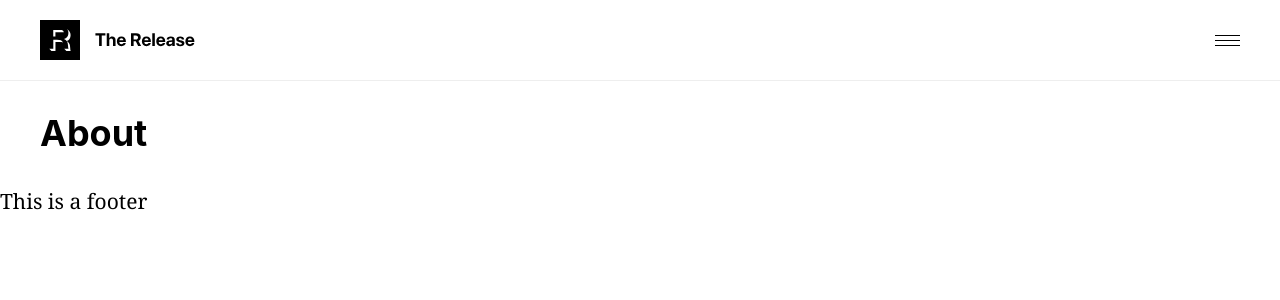
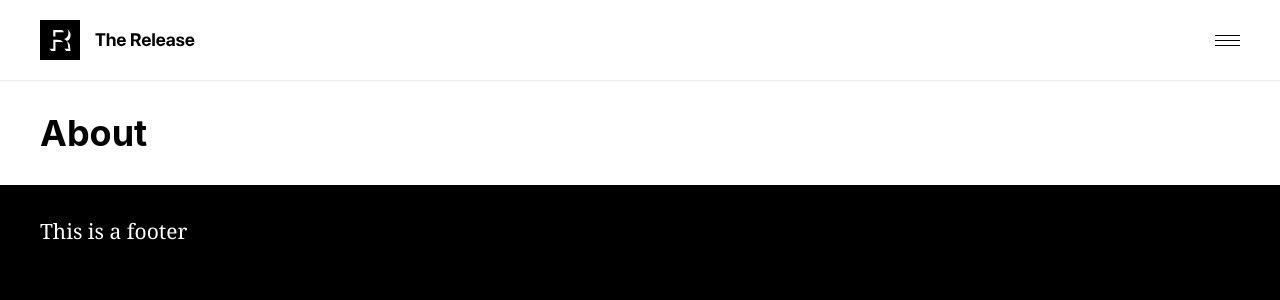
Before and after one commit to the-release/the-release.github.io, a Next.js app: page /about in a window 1280 px wide. Shown: the top 300 px of the page. Built offline with nearby package versions, Linux system fonts and the light colour scheme.

Commit message:
more styling

```diff
--- a/src/modules/footer/footer.component.tsx
+++ b/src/modules/footer/footer.component.tsx
@@ -2,7 +2,15 @@ import React, { FC } from "react";
 import styled from "styled-components";
 import { Text } from "../../catalog/text/text.component";
 
-const StyledFooter = styled.footer``;
+const StyledFooter = styled.footer`
+  background: #000;
+  flex-grow: 1;
+  padding: 30px 40px;
+
+  p {
+    color: #fff !important;
+  }
+`;
 
 export const Footer: FC = ({ ...otherProps }) => {
   return (
--- a/src/modules/page-category/page-category.component.tsx
+++ b/src/modules/page-category/page-category.component.tsx
@@ -35,7 +35,9 @@ export const PageCategory: FC<PageCategoryProps> = ({
         contentType="category"
       />
       <Layout>
-        <Heading component="h1">{category.name}</Heading>
+        <Heading component="h1" gutterBottom>
+          {category.name}
+        </Heading>
         <ArticleList>
           {articles.map((props, index) => (
             <ArticleCard {...props} key={index} />
--- a/src/pages/article/[slug].ts
+++ b/src/pages/article/[slug].ts
@@ -54,7 +54,7 @@ export const getStaticProps: GetStaticProps<
 
   const nextArticles = await getArticles({
     props: ["title", "description", "url", "thumbnail", "coverImageAlt"],
-    limit: 2,
+    limit: 3,
     where: {
       category: article.category,
       timestamp: LessThan(article.timestamp)
--- a/src/styles/theme.ts
+++ b/src/styles/theme.ts
@@ -174,6 +174,11 @@ export const GlobalStyle = createGlobalStyle`
       min-width: 320px;
     }
 
+    #__next {
+      display: flex;
+      flex-direction: column;
+    }
+
     body {
       background: #fff;
       cursor: default;
```
Also changed, not shown: src/modules/page-article/page-article.component.tsx (+4 -4 lines), 1 other file (tests, documents, lock files or other folders).
